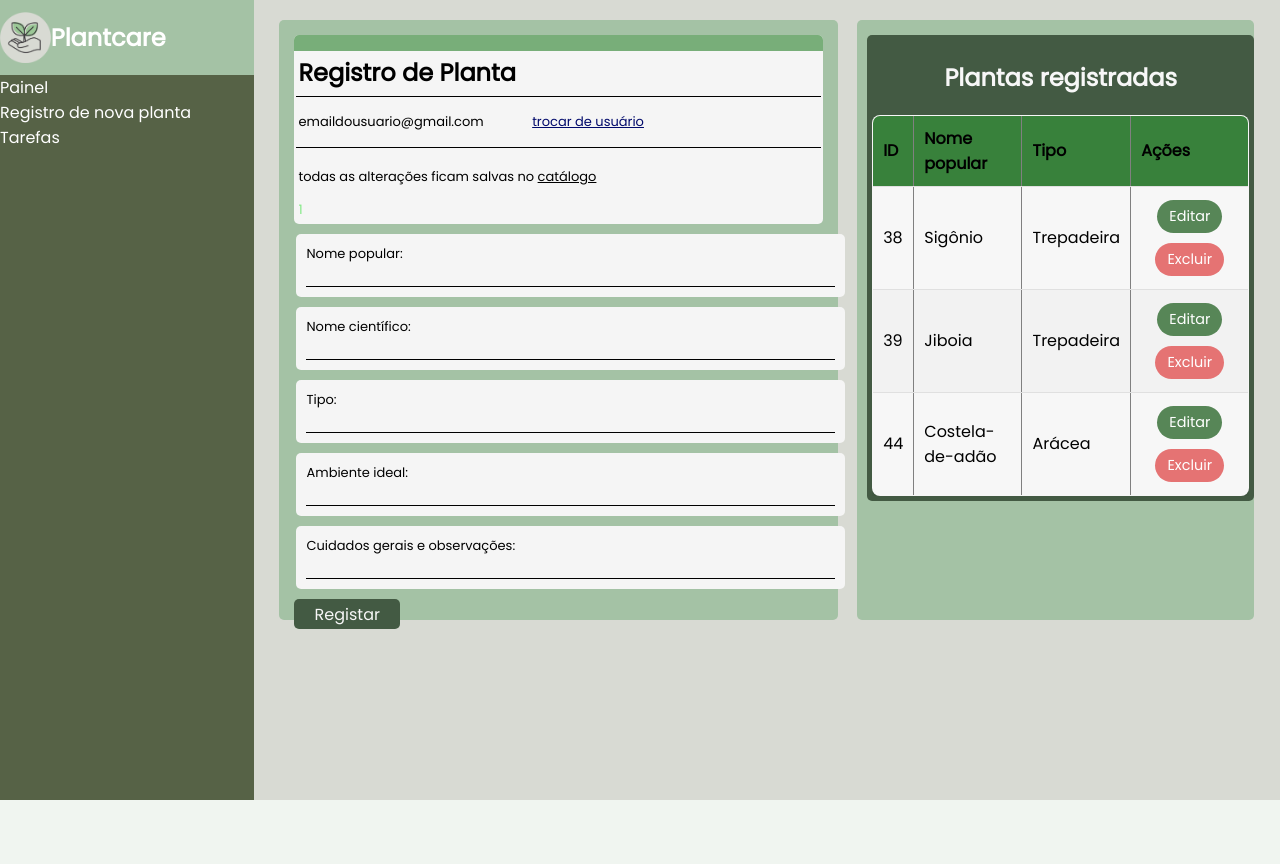
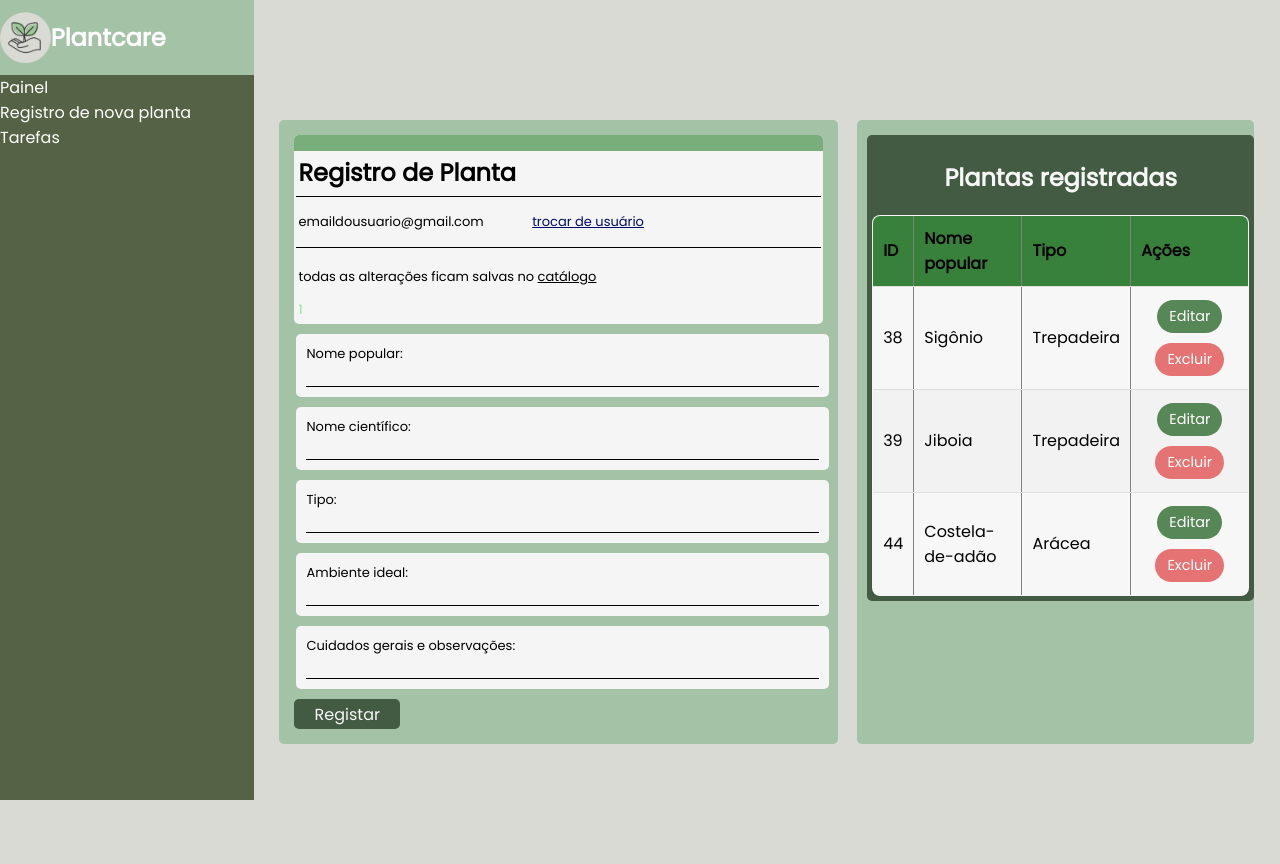
Before and after one commit to V1TOR-P3SSOA/TRABALHO-FINAL, a PHP site: page /codigo/cadastro_planta_form.php in a window 1280 px wide. Before the commit the page ends 800 px from the top, so only its background shows below. Run offline with PHP 8.4, Linux system fonts and the light colour scheme; a user stored in the database is signed in; data comes from the database, SQL or seed files in the repository.

Commit message:
ajustes na harmonia da tela

```diff
--- a/assets/estilo/style_cadastro_planta.css
+++ b/assets/estilo/style_cadastro_planta.css
@@ -38,7 +38,7 @@ body {
     display: flex;
     flex-direction: row;
     gap: 2%;
-    margin: 20px 0;
+    margin: 15vh 0;
     width: 100%;
     box-sizing: border-box;
     padding: 0 2%;
@@ -47,7 +47,7 @@ body {
 #cadastro_planta_container {
     width: 70%;
     height: auto;
-    max-height: 570px;
+    max-height: auto;
     background-color: #A4C2A5;
     padding: 15px;
     border-radius: 5px;
@@ -126,7 +126,7 @@ body {
 }
 .campo{
     background-color: #F5F5F5;
-    width: 100%;
+    width: 97%;
     margin: 10px;
     margin-left: 2px;
     border-radius: 5px;
```
